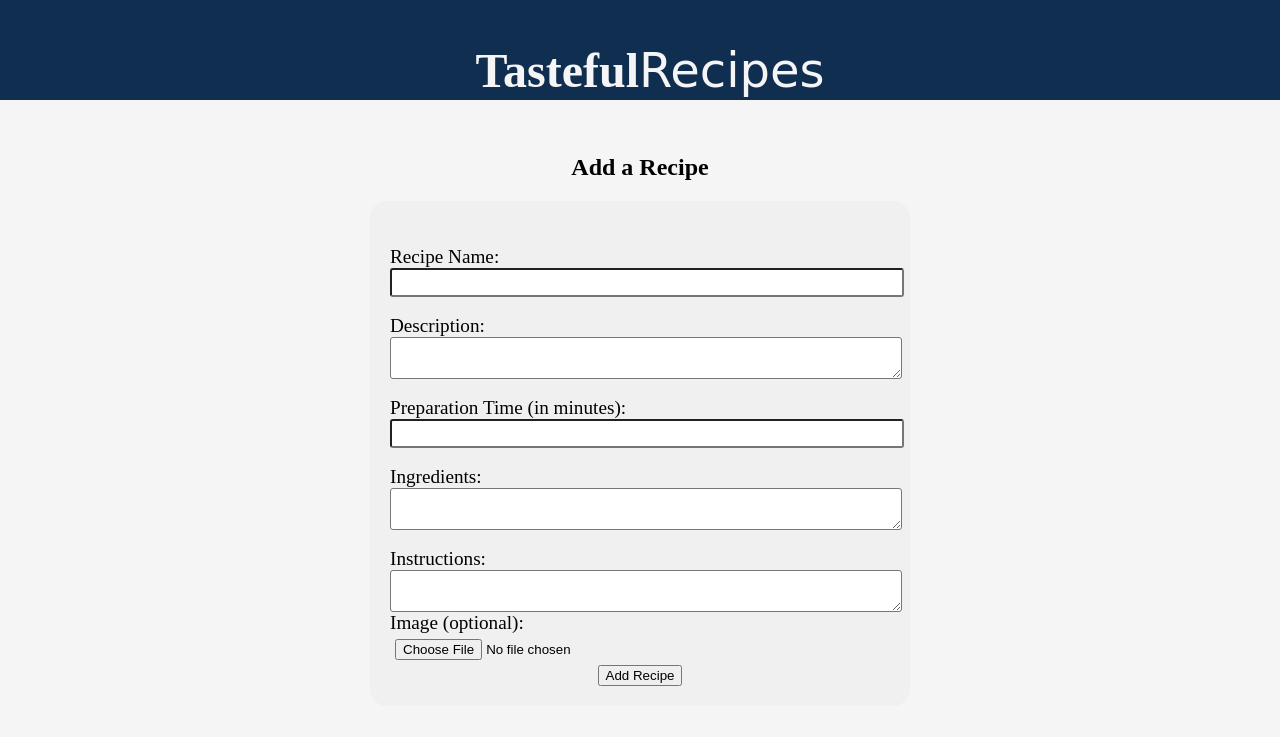
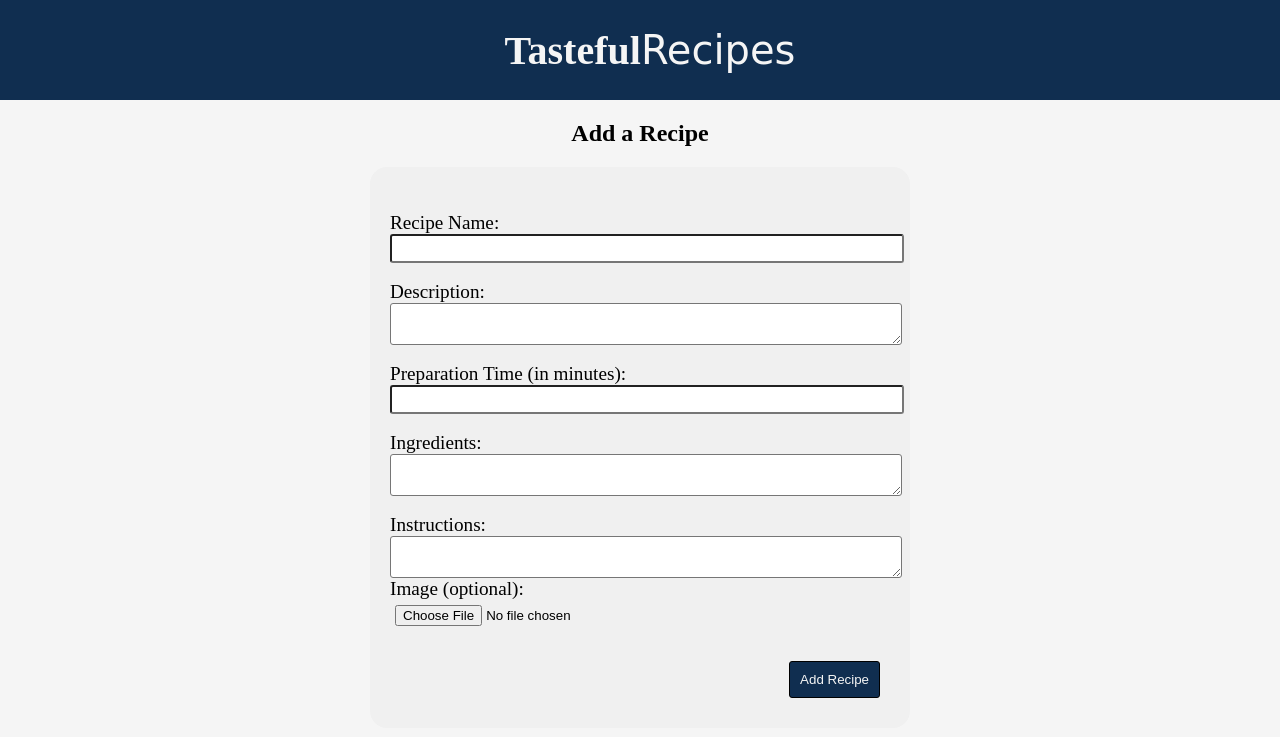
Before and after one commit to OmarDardery/tastefulRecipesDjangoEdition, a Django app: page /add-recipe in a window 1280 px wide. Shown: the top 737 px of the page. Run offline with Django 5.2, Linux system fonts and the light colour scheme; the visitor is signed in with stand-in values (Sample User, id 1); some web fonts are replaced.

Commit message:
fixed some styling

```diff
--- a/mainApp/static/css/home.css
+++ b/mainApp/static/css/home.css
@@ -57,12 +57,12 @@
     height: fit-content;
     flex-direction: row;
     position: relative;
-    padding: 20px;
+    padding: 3vh;
     margin-top: 20px;
     border: 1px solid black;
     break-inside: avoid;        /* Prevents recipes from breaking across columns */
-    margin-bottom: 20px;
-    border-radius: 30px;
+    margin-bottom: 15px;
+    border-radius: 25px;
 }
 
 .recipe-card img{
@@ -89,6 +89,7 @@
         flex-direction: column;
         align-items: center;
         text-align: center;
+        padding: 2vh;
     }
     .recipe-card img {
         width: 100%;
@@ -101,6 +102,8 @@
 
 }
 #header{
+    display: flex;
+    flex-direction: column;
     text-align: center;
     height: 10vh;
     padding: 10px;
@@ -113,5 +116,5 @@
     justify-content: center;
     align-items: center;
     z-index: 5;
-    font-size: 3vh;
+    font-size: 2.5vh;
 }
--- a/mainApp/templates/mainApp/add_recipe.html
+++ b/mainApp/templates/mainApp/add_recipe.html
@@ -29,7 +29,7 @@
         <textarea id="instructions" name="instructions" required></textarea>
         <label for="image">Image (optional):</label>
         <input type="file" name="image" id="image" accept="image/*">
-        <button type="submit">Add Recipe</button>
+        <button class="form-button" type="submit">Add Recipe</button>
     </form>
     {% if error %}
         <p style="color: red;">{{ error }}</p>
```
